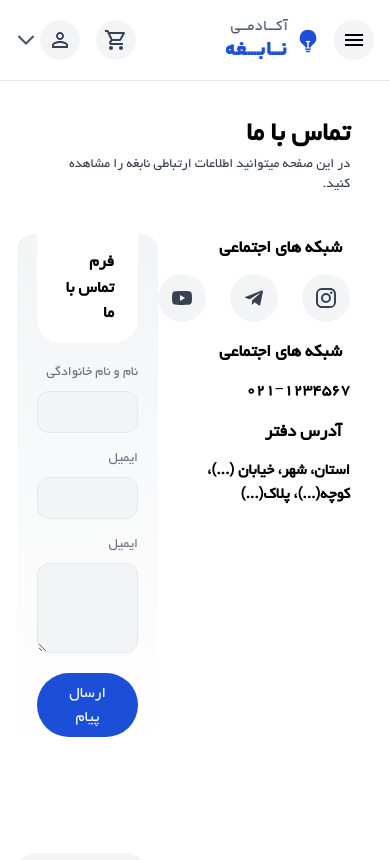
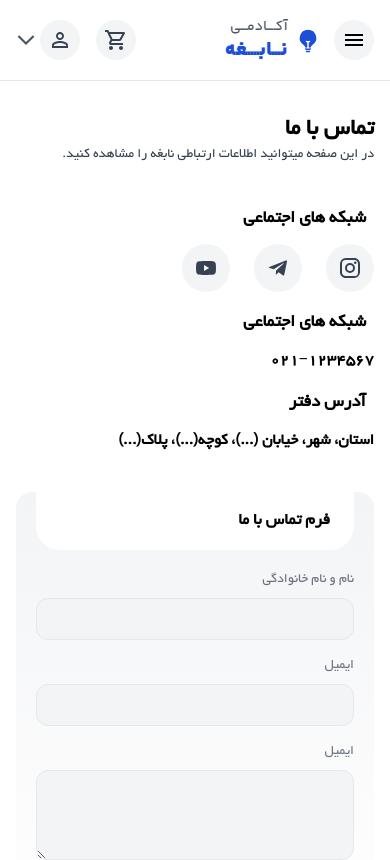
Before and after one commit to parsaes85/nabeghe, a Next.js app: page /contact-us in a window 390 px wide. Shown: the top 860 px of the page. Built offline with nearby package versions, Linux system fonts and the light colour scheme.

Commit message:
responsive contact-us page

```diff
--- a/app/contact-us/page.js
+++ b/app/contact-us/page.js
@@ -12,16 +12,16 @@
   return (
     <>
       <Navbar />
-      <div className="mt-28 px-10">
+      <div className="mt-28 px-4 md:px-10">
         <div>
-          <h4 className="font-bold text-[28px]">تماس با ما</h4>
+          <h4 className="font-bold text-2xl xs:text-[28px]">تماس با ما</h4>
           <p className="text-sm text-gray-700">
             در این صفحه میتوانید اطلاعات ارتباطی نابغه را مشاهده کنید.
           </p>
         </div>
       </div>
-      <div className="px-10 mt-10 mb-24">
-        <div className="flex items-start justify-between">
+      <div className="px-4 md:px-10 mt-10 mb-24">
+        <div className="flex flex-col sm:flex-row items-start justify-between gap-y-10">
           <div className="space-y-4">
             <div>
               <h3 className="font-bold text-lg mb-3 pr-2">شبکه های اجتماعی</h3>
--- a/components/templates/Contact_Us/Form.js
+++ b/components/templates/Contact_Us/Form.js
@@ -2,7 +2,7 @@
 
 function Form() {
   return (
-    <div className="bg-gradient-to-b from-gray-100 to-white rounded-2xl p-5 pt-0 w-[420px]">
+    <div className="bg-gradient-to-b from-gray-100 to-white rounded-2xl p-5 pt-0 w-full sm:w-[420px]">
       <div className="bg-white rounded-b-3xl px-6 py-4">
         <h5 className="font-bold text-[17px]">فرم تماس با ما</h5>
       </div>
```
